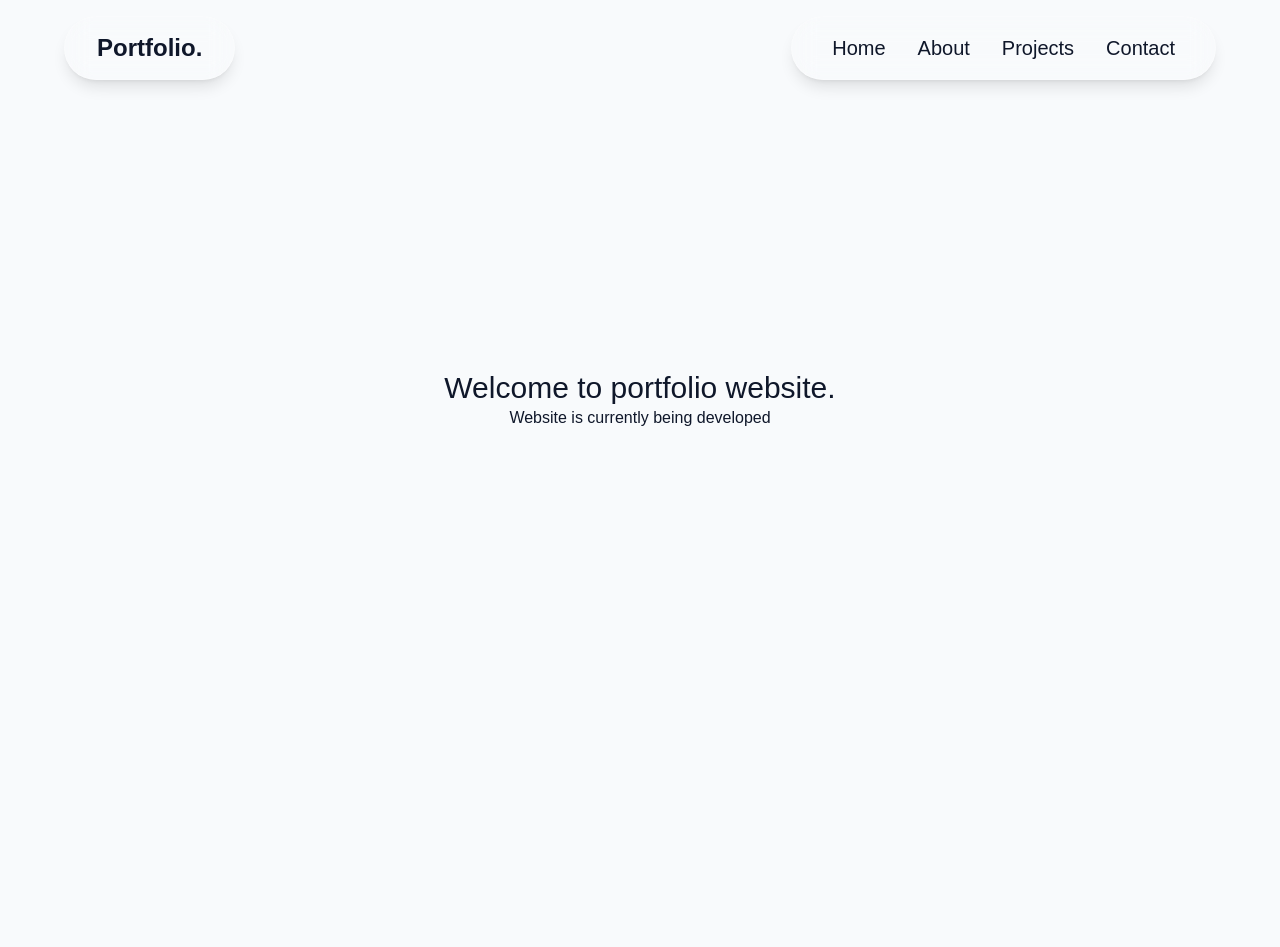
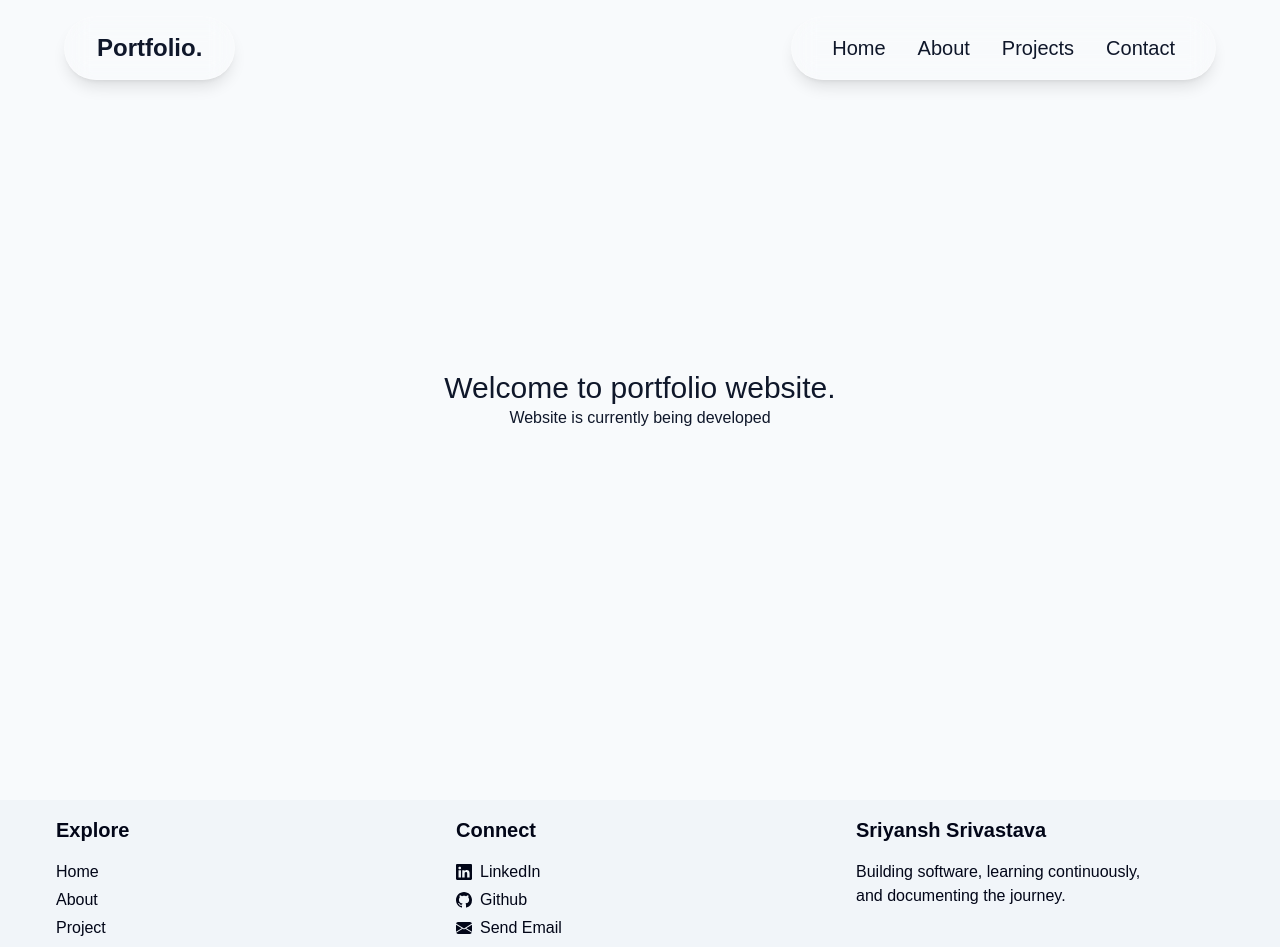
Before and after one commit to sriyanshsrivastava-dev/portfolio-frontend-web, a Next.js app: page / in a window 1280 px wide. Shown: the top 947 px of the page. Before the commit the page ends 800 px from the top, so only its background shows below. Built offline with nearby package versions, Linux system fonts and the light colour scheme.

Commit message:
feat: Add footer to the website

```diff
--- a/src/app/layout.tsx
+++ b/src/app/layout.tsx
@@ -2,6 +2,7 @@
 import { Geist, Geist_Mono } from "next/font/google";
 import "./globals.css";
 import Navbar from "@/components/Navbar/Navbar";
+import Footer from "@/components/Footer/Footer";
 
 const geistSans = Geist({
   variable: "--font-geist-sans",
@@ -27,6 +28,7 @@
       <body className="min-h-full flex flex-col">
       <Navbar/>
       {children}
+      <Footer/>
       </body>
     </html>
   );
--- /dev/null
+++ b/src/components/Footer/Footer.tsx
@@ -0,0 +1,84 @@
+import {Copyright} from "lucide-react";
+import Link from "next/link";
+import LinkedIn from "@/components/Icons/LinkedIn";
+import Github from "@/components/Icons/Github";
+import Email from "@/components/Icons/Email";
+
+export default function Footer(){
+    return (
+       <footer className={'w-full flex flex-col bg-slate-100'}>
+       <div className="w-full flex flex-col-reverse sm:flex-row text-center sm:text-left text-slate-950 px-10">
+           <div className={'flex flex-col flex-1 p-4 gap-4'}>
+               <div className="text-xl font-bold">Explore</div>
+               <ul className="flex flex-col gap-1 text-md">
+                   <li className="inline-block ">
+                       <Link href="/">Home</Link>
+                   </li>
+                   <li>
+                       <Link href="/">About</Link>
+                   </li>
+                   <li>
+                       <Link href="/">Project</Link>
+                   </li>
+                   <li>
+                       <Link href="/">Contact</Link>
+                   </li>
+               </ul>
+           </div>
+           <div className={'flex flex-col flex-1 p-4 gap-4'}>
+               <div className="text-xl font-bold">Connect</div>
+               <div className="flex flex-col gap-1 items-center sm:items-start">
+                   <div className="flex gap-2 text-md items-center">
+                       <span>
+                            <LinkedIn/>
+                       </span>
+                       <span>
+                           <Link href="https://www.linkedin.com/in/sriyansh-srivastava/"
+                                 target="_blank"
+                                 rel="noopener noreferrer">
+                               LinkedIn
+                           </Link>
+                       </span>
+                   </div>
+                   <div className="flex gap-2 text-md items-center">
+                       <span>
+                            <Github/>
+                       </span>
+                       <span>
+                           <Link href="https://github.com/sriyanshsrivastava-dev"
+                                 target="_blank"
+                                 rel="noopener noreferrer">
+                               Github
+                           </Link>
+                       </span>
+                   </div>
+                   <div className="flex gap-2 text-md items-center">
+                       <span>
+                            <Email/>
+                       </span>
+                       <span>
+                           <Link href="mailto:placeholder@gmail.com">
+                               Send Email
+                           </Link>
+                       </span>
+                   </div>
+               </div>
+
+
+           </div>
+           <div className={'flex flex-col flex-1 p-4 gap-4'}>
+               <span className="text-xl font-bold">Sriyansh Srivastava</span>
+               <p className={'text-md'}>Building software, learning continuously,<br/>
+                   and documenting the journey.</p>
+
+           </div>
+
+       </div>
+       <div className={'w-full h-16 bg-black flex items-center justify-center gap-3'}>
+           <span><Copyright /></span><span>2026</span><span>Sriyansh Srivastava</span>
+
+       </div>
+
+       </footer>
+    )
+}
--- /dev/null
+++ b/src/components/Icons/Email.tsx
@@ -0,0 +1,9 @@
+export default function Email(){
+    return (
+        <svg xmlns="http://www.w3.org/2000/svg" width="16" height="16" fill="currentColor"
+             className="bi bi-envelope-fill" viewBox="0 0 16 16">
+            <path
+                d="M.05 3.555A2 2 0 0 1 2 2h12a2 2 0 0 1 1.95 1.555L8 8.414zM0 4.697v7.104l5.803-3.558zM6.761 8.83l-6.57 4.027A2 2 0 0 0 2 14h12a2 2 0 0 0 1.808-1.144l-6.57-4.027L8 9.586zm3.436-.586L16 11.801V4.697z"/>
+        </svg>
+    )
+}
--- /dev/null
+++ b/src/components/Icons/Github.tsx
@@ -0,0 +1,9 @@
+export default function Github(){
+    return (
+        <svg xmlns="http://www.w3.org/2000/svg" width="16" height="16" fill="currentColor" className="bi bi-github"
+             viewBox="0 0 16 16">
+            <path
+                d="M8 0C3.58 0 0 3.58 0 8c0 3.54 2.29 6.53 5.47 7.59.4.07.55-.17.55-.38 0-.19-.01-.82-.01-1.49-2.01.37-2.53-.49-2.69-.94-.09-.23-.48-.94-.82-1.13-.28-.15-.68-.52-.01-.53.63-.01 1.08.58 1.23.82.72 1.21 1.87.87 2.33.66.07-.52.28-.87.51-1.07-1.78-.2-3.64-.89-3.64-3.95 0-.87.31-1.59.82-2.15-.08-.2-.36-1.02.08-2.12 0 0 .67-.21 2.2.82.64-.18 1.32-.27 2-.27s1.36.09 2 .27c1.53-1.04 2.2-.82 2.2-.82.44 1.1.16 1.92.08 2.12.51.56.82 1.27.82 2.15 0 3.07-1.87 3.75-3.65 3.95.29.25.54.73.54 1.48 0 1.07-.01 1.93-.01 2.2 0 .21.15.46.55.38A8.01 8.01 0 0 0 16 8c0-4.42-3.58-8-8-8"/>
+        </svg>
+    )
+}
--- /dev/null
+++ b/src/components/Icons/LinkedIn.tsx
@@ -0,0 +1,9 @@
+export default function LinkedIn(){
+    return (
+        <svg xmlns="http://www.w3.org/2000/svg" width="16" height="16" fill="currentColor" className="bi bi-linkedin"
+             viewBox="0 0 16 16">
+            <path
+                d="M0 1.146C0 .513.526 0 1.175 0h13.65C15.474 0 16 .513 16 1.146v13.708c0 .633-.526 1.146-1.175 1.146H1.175C.526 16 0 15.487 0 14.854zm4.943 12.248V6.169H2.542v7.225zm-1.2-8.212c.837 0 1.358-.554 1.358-1.248-.015-.709-.52-1.248-1.342-1.248S2.4 3.226 2.4 3.934c0 .694.521 1.248 1.327 1.248zm4.908 8.212V9.359c0-.216.016-.432.08-.586.173-.431.568-.878 1.232-.878.869 0 1.216.662 1.216 1.634v3.865h2.401V9.25c0-2.22-1.184-3.252-2.764-3.252-1.274 0-1.845.7-2.165 1.193v.025h-.016l.016-.025V6.169h-2.4c.03.678 0 7.225 0 7.225z"/>
+        </svg>
+    )
+}
```
